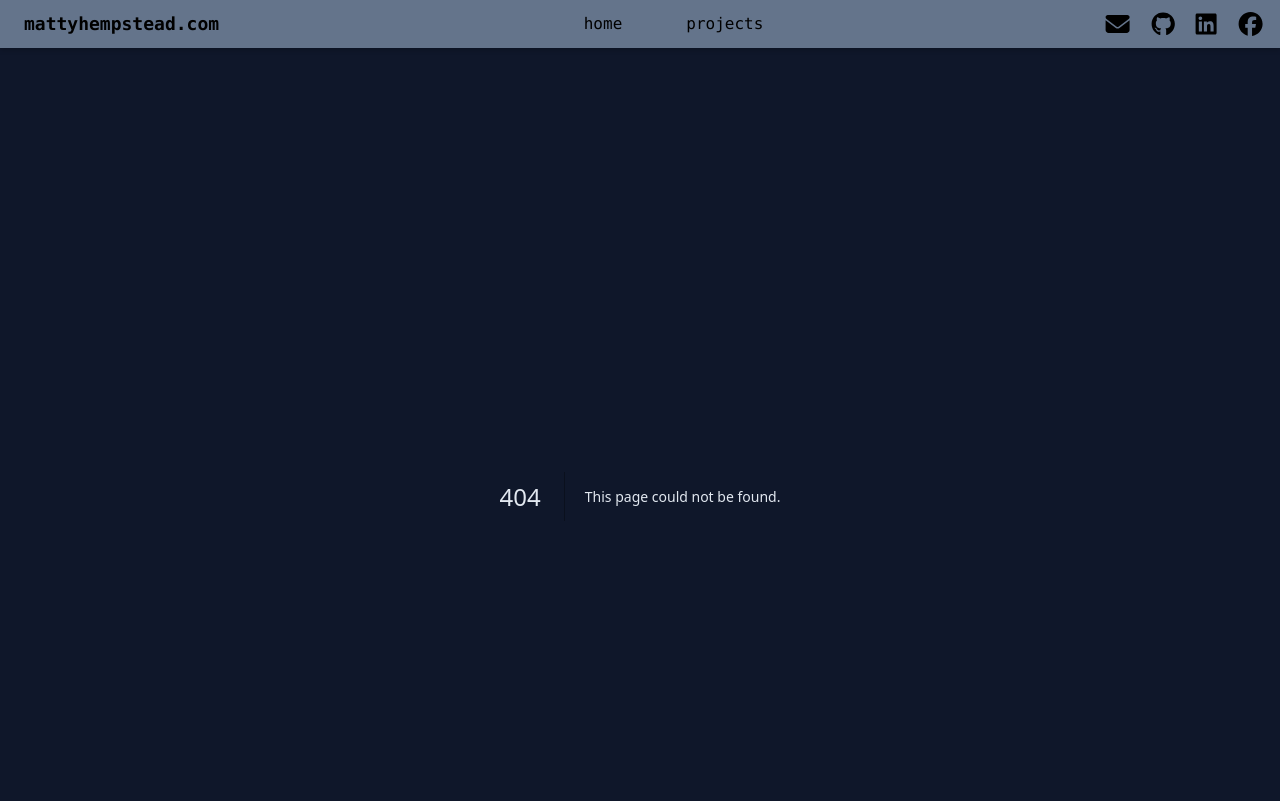
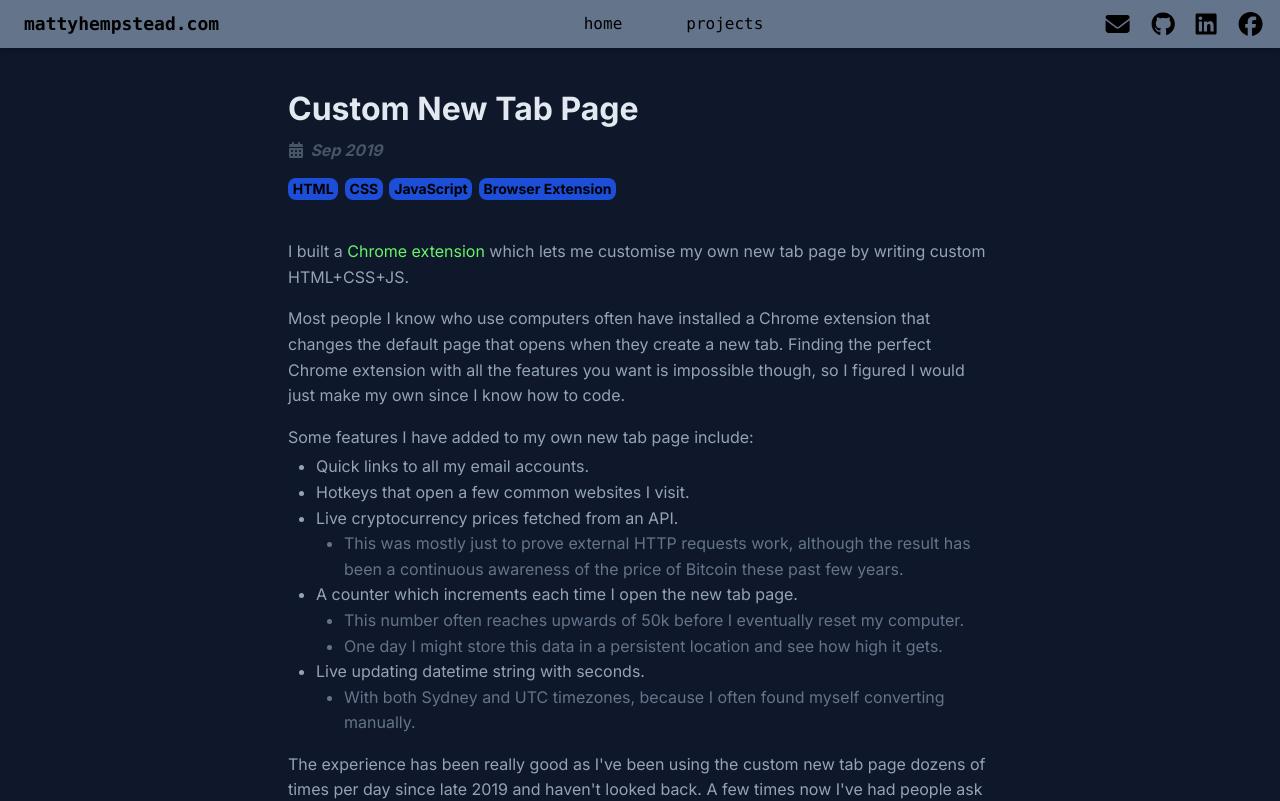
Before and after one commit to mattyhempstead/website, a Next.js app: page /projects/browser-homepage in a window 1280 px wide. Before the commit this address had no page. Shown: the top 801 px of the page. Built offline with nearby package versions, Linux system fonts and the light colour scheme.

Commit message:
Add browser homepage project

```diff
--- a/app/layout.tsx
+++ b/app/layout.tsx
@@ -45,6 +45,8 @@ export default function RootLayout({
                 [&_h4]:text-slate-200
                 [&_code]:text-slate-300
 
+                [&_li_ul]:text-slate-500
+
                 portrait:[&_h2]:mt-20
             `}>
                 <GoogleAnalyticsInit />
--- /dev/null
+++ b/app/projects/browser-homepage/page.jsx
@@ -0,0 +1,77 @@
+import { getProjectMetadata } from '@/app/projects/projectsData';
+
+import ProjectPage from '@/components/projects/ProjectPage';
+import ProjectImage from '@/components/projects/ProjectImage';
+
+export const metadata = getProjectMetadata("browser-homepage");
+
+export default function Project() {
+    return <ProjectPage projectId="browser-homepage">
+        <p>
+            I built a <a
+                href="https://github.com/mattyhempstead/browser-homepage"
+            >Chrome extension</a> which lets me customise my own new tab page by writing
+            custom HTML+CSS+JS.
+        </p>
+
+        <p>
+            Most people I know who use computers often have installed a Chrome extension that
+            changes the default page that opens when they create a new tab.
+            Finding the perfect Chrome extension with all the features you want is impossible though,
+            so I figured I would just make my own since I know how to code.
+        </p>
+
+        <p>
+            Some features I have added to my own new tab page include:
+        </p>
+        <ul className='mt-1'>
+            <li>Quick links to all my email accounts.</li>
+            <li>Hotkeys that open a few common websites I visit.</li>
+            <li>Live cryptocurrency prices fetched from an API.
+                <ul>
+                    <li>
+                        This was mostly just to prove external HTTP requests work, although the
+                        result has been a continuous awareness of the price of Bitcoin these
+                        past few years.
+                    </li>
+                </ul>
+            </li>
+            <li>
+                A counter which increments each time I open the new tab page.
+                <ul>
+                    <li>
+                        This number often reaches upwards of 50k before I eventually reset my computer.
+                    </li>
+                    <li>
+                        One day I might store this data in a persistent location and see how high it gets.
+                    </li>
+                </ul>
+            </li>
+            <li>
+                Live updating datetime string with seconds.
+                <ul>
+                    <li>
+                        With both Sydney and UTC timezones, because I often found myself converting manually.
+                    </li>
+                </ul>
+            </li>
+        </ul>
+
+        <p>
+            The experience has been really good as I've been using the custom new tab page dozens
+            of times per day since late 2019 and haven't looked back.
+
+            A few times now I've had people ask me where I got my fancy new tab page from and I
+            get to give them the DIY pitch. 😀
+        </p>
+
+        <p>
+            So yeah, I would totally recommend making your own new tab page to anyone who knows even basic web dev.
+
+            To give others the same benefit, I tried to make it as easy as possible with this <a
+                href="https://github.com/mattyhempstead/browser-homepage"
+            >GitHub repo</a> to remove the friction of also needing to create a Chrome extension.
+        </p>
+
+    </ProjectPage>
+}
--- a/app/projects/projectsData.tsx
+++ b/app/projects/projectsData.tsx
@@ -315,6 +315,19 @@ export const PROJECTS_DATA: {[projectId: string]: ProjectData} = {
         },
         builtWith: ["HTML", "CSS", "JavaScript", "Browser Extension"],
     },
+    "browser-homepage": {
+        includeInProjectsList: true,
+        link: "/projects/browser-homepage",
+        image: "/projects/browser-homepage/thumbnail.png",
+        title: "Custom New Tab Page",
+        desc: "A Chrome extension which allows you to customise your own New Tab page using static files.",
+        date: {
+            year: 2019,
+            month: 9,
+            string: "Sep 2019"
+        },
+        builtWith: ["HTML", "CSS", "JavaScript", "Browser Extension"],
+    },
     "pyfck": {
         includeInProjectsList: true,
         link: "/projects/pyfck",
```
Also changed, not shown: public/projects/browser-homepage/thumbnail.png (added).
